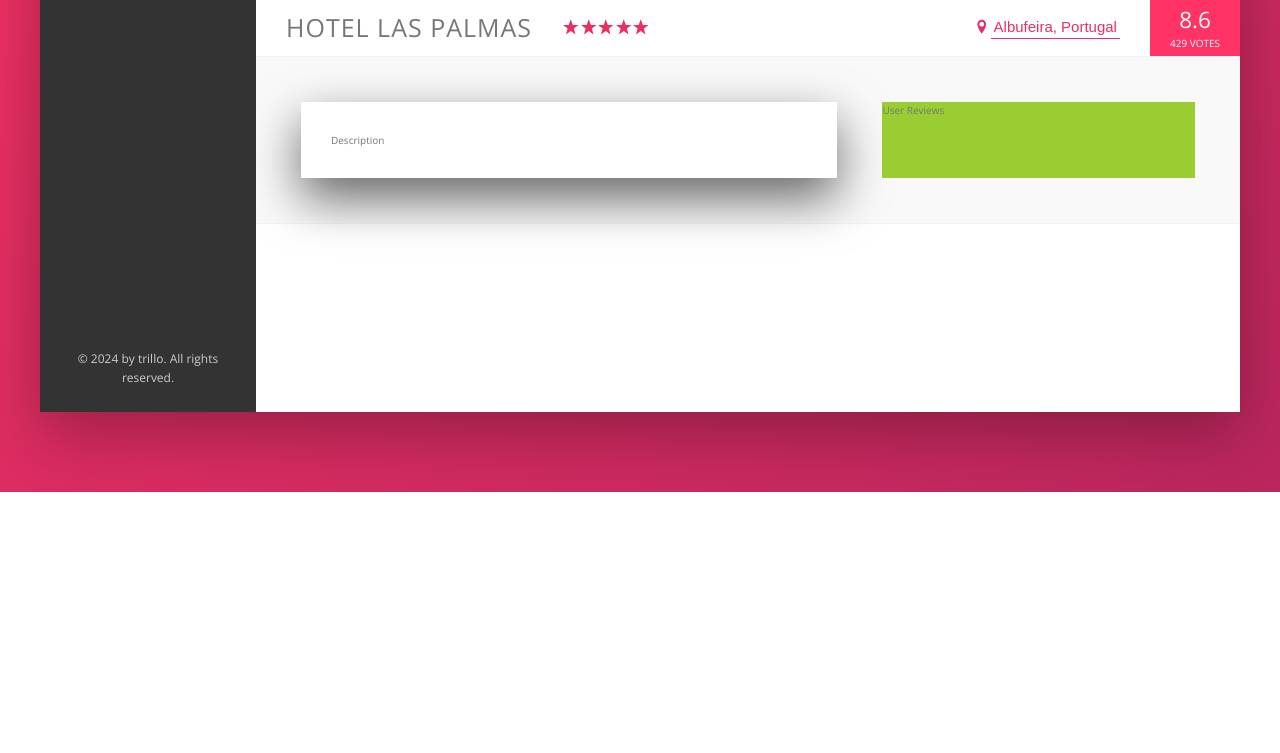
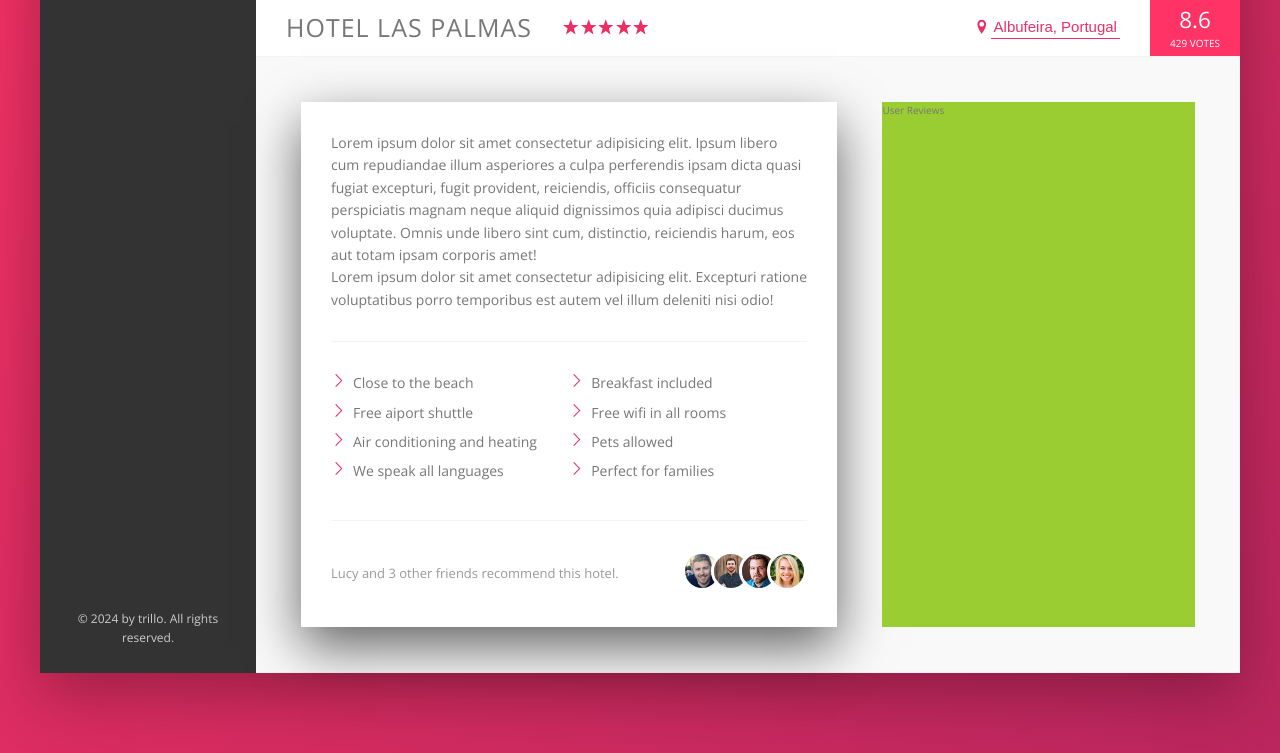
Before and after one commit to OlgaPrikhodko/trillo-flexbox-practice, a website: page index.html in a window 1280 px wide. Shown: the part 538-1291 px from the top of the page. Before the commit the page ends 1030 px from the top, so only its background shows below. Drawn offline with nearby package versions, Linux system fonts and the light colour scheme.

Commit message:
🌟 add description section

```diff
--- a/index.html
+++ b/index.html
@@ -155,7 +155,59 @@
           </div>
 
           <div class="detail">
-            <div class="description">Description</div>
+            <div class="description">
+              <p class="paragraph">
+                Lorem ipsum dolor sit amet consectetur adipisicing elit. Ipsum
+                libero cum repudiandae illum asperiores a culpa perferendis
+                ipsam dicta quasi fugiat excepturi, fugit provident, reiciendis,
+                officiis consequatur perspiciatis magnam neque aliquid
+                dignissimos quia adipisci ducimus voluptate. Omnis unde libero
+                sint cum, distinctio, reiciendis harum, eos aut totam ipsam
+                corporis amet!
+              </p>
+              <p class="paragraph">
+                Lorem ipsum dolor sit amet consectetur adipisicing elit.
+                Excepturi ratione voluptatibus porro temporibus est autem vel
+                illum deleniti nisi odio!
+              </p>
+              <ul class="list">
+                <li class="list__item">Close to the beach</li>
+                <li class="list__item">Breakfast included</li>
+                <li class="list__item">Free aiport shuttle</li>
+                <li class="list__item">Free wifi in all rooms</li>
+                <li class="list__item">Air conditioning and heating</li>
+                <li class="list__item">Pets allowed</li>
+                <li class="list__item">We speak all languages</li>
+                <li class="list__item">Perfect for families</li>
+              </ul>
+              <div class="recommend">
+                <p class="recommend__count">
+                  Lucy and 3 other friends recommend this hotel.
+                </p>
+                <div class="recommend__friends">
+                  <img
+                    src="img/user-3.jpg"
+                    alt="Friend 1"
+                    class="recommend__photo"
+                  />
+                  <img
+                    src="img/user-4.jpg"
+                    alt="Friend 2"
+                    class="recommend__photo"
+                  />
+                  <img
+                    src="img/user-5.jpg"
+                    alt="Friend 3"
+                    class="recommend__photo"
+                  />
+                  <img
+                    src="img/user-6.jpg"
+                    alt="Friend 4"
+                    class="recommend__photo"
+                  />
+                </div>
+              </div>
+            </div>
             <div class="user-reviews">User Reviews</div>
           </div>
         </main>
--- a/sass/_components.scss
+++ b/sass/_components.scss
@@ -285,3 +285,72 @@
     box-shadow: none;
   }
 }
+
+//////////////////////////////
+/// PARAGRAPH
+.paragraph:not(:last-type) {
+  margin-bottom: 2rem;
+}
+
+//////////////////////////////
+/// LIST
+.list {
+  list-style: none;
+  margin: 3rem 0;
+  padding: 3rem 0;
+  border-bottom: var(--border-grey);
+  border-top: var(--border-grey);
+
+  display: flex;
+  flex-wrap: wrap;
+
+  &__item {
+    flex: 0 0 50%;
+    margin-bottom: 0.7rem;
+  }
+
+  &__item::before {
+    content: "";
+    display: inline-block;
+    height: 1.5rem;
+    width: 1.5rem;
+    margin-right: 0.7rem;
+
+    // newer browsers - masks
+    background-color: var(--color-primary);
+    -webkit-mask-image: url(../img/chevron-thin-right.svg);
+    mask-image: url(../img/chevron-thin-right.svg);
+    -webkit-mask-size: cover;
+    mask-size: cover;
+
+    // older browsers
+    // background-image: url(../img/chevron-thin-right.svg);
+    // background-image: cover;
+  }
+}
+
+//////////////////////////////
+/// RECOMMEND
+.recommend {
+  font-size: 1.3rem;
+  color: var(--color-grey-dark-3);
+
+  display: flex;
+  align-items: center;
+
+  &__count {
+    margin-right: auto;
+  }
+
+  &__photo {
+    box-sizing: content;
+    height: 4rem;
+    width: 4rem;
+    border-radius: 50%;
+    border: 3px solid #fff;
+
+    &:not(:last-child) {
+      margin-right: -1.5rem;
+    }
+  }
+}
```
Also changed, not shown: css/style.css.
